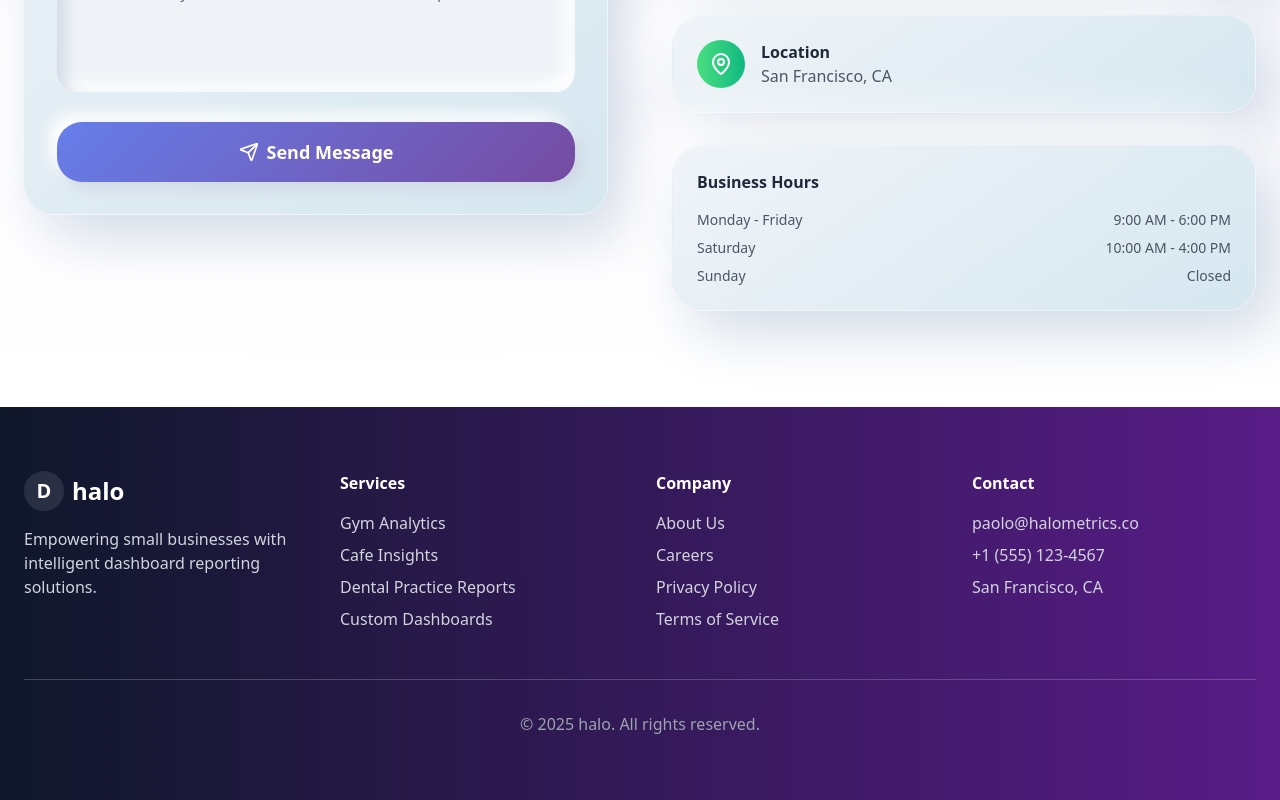
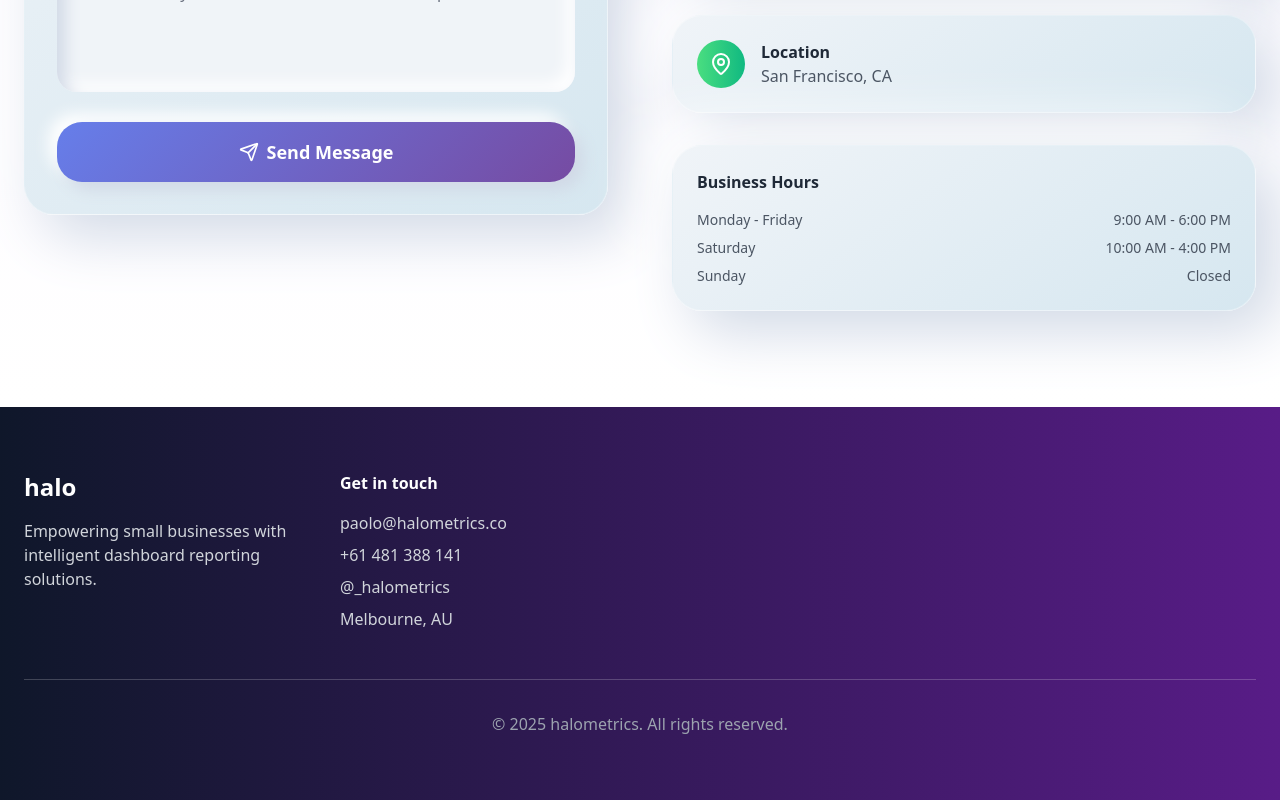
Before and after one commit to HaloJuan/Halo-Site, a Next.js app: page / in a window 1280 px wide. Shown: the part 5013-5813 px from the top of the page. Built offline with nearby package versions, Linux system fonts and the light colour scheme.

Commit message:
Changed footer

```diff
--- a/app/layout.js
+++ b/app/layout.js
@@ -101,15 +101,15 @@ export default function Layout({ children, currentPageName }) {
           <div className="grid md:grid-cols-4 gap-8">
             <div>
               <div className="flex items-center space-x-2 mb-4">
-                <div className="w-10 h-10 bg-white/10 rounded-full flex items-center justify-center">
+                {/*<div className="w-10 h-10 bg-white/10 rounded-full flex items-center justify-center">
                   <span className="text-white font-bold text-xl">D</span>
-                </div>
+                </div>*/}
                 <span className="text-2xl font-bold">halo</span>
               </div>
               <p className="text-gray-300">Empowering small businesses with intelligent dashboard reporting solutions.</p>
             </div>
 
-            <div>
+            {/*<div>
               <h4 className="font-semibold mb-4">Services</h4>
               <ul className="space-y-2 text-gray-300">
                 <li>Gym Analytics</li>
@@ -127,20 +127,21 @@ export default function Layout({ children, currentPageName }) {
                 <li>Privacy Policy</li>
                 <li>Terms of Service</li>
               </ul>
-            </div>
+            </div>*/}
 
             <div>
-              <h4 className="font-semibold mb-4">Contact</h4>
+              <h4 className="font-semibold mb-4">Get in touch</h4>
               <ul className="space-y-2 text-gray-300">
                 <li>paolo@halometrics.co</li>
-                <li>+1 (555) 123-4567</li>
-                <li>San Francisco, CA</li>
+                <li>+61 481 388 141</li>
+                <li>@_halometrics</li>
+                <li>Melbourne, AU</li>
               </ul>
             </div>
           </div>
 
           <div className="border-t border-white/20 mt-12 pt-8 text-center text-gray-400">
-            <p>&copy; 2025 halo. All rights reserved.</p>
+            <p>&copy; 2025 halometrics. All rights reserved.</p>
           </div>
         </div>
       </footer>
```
